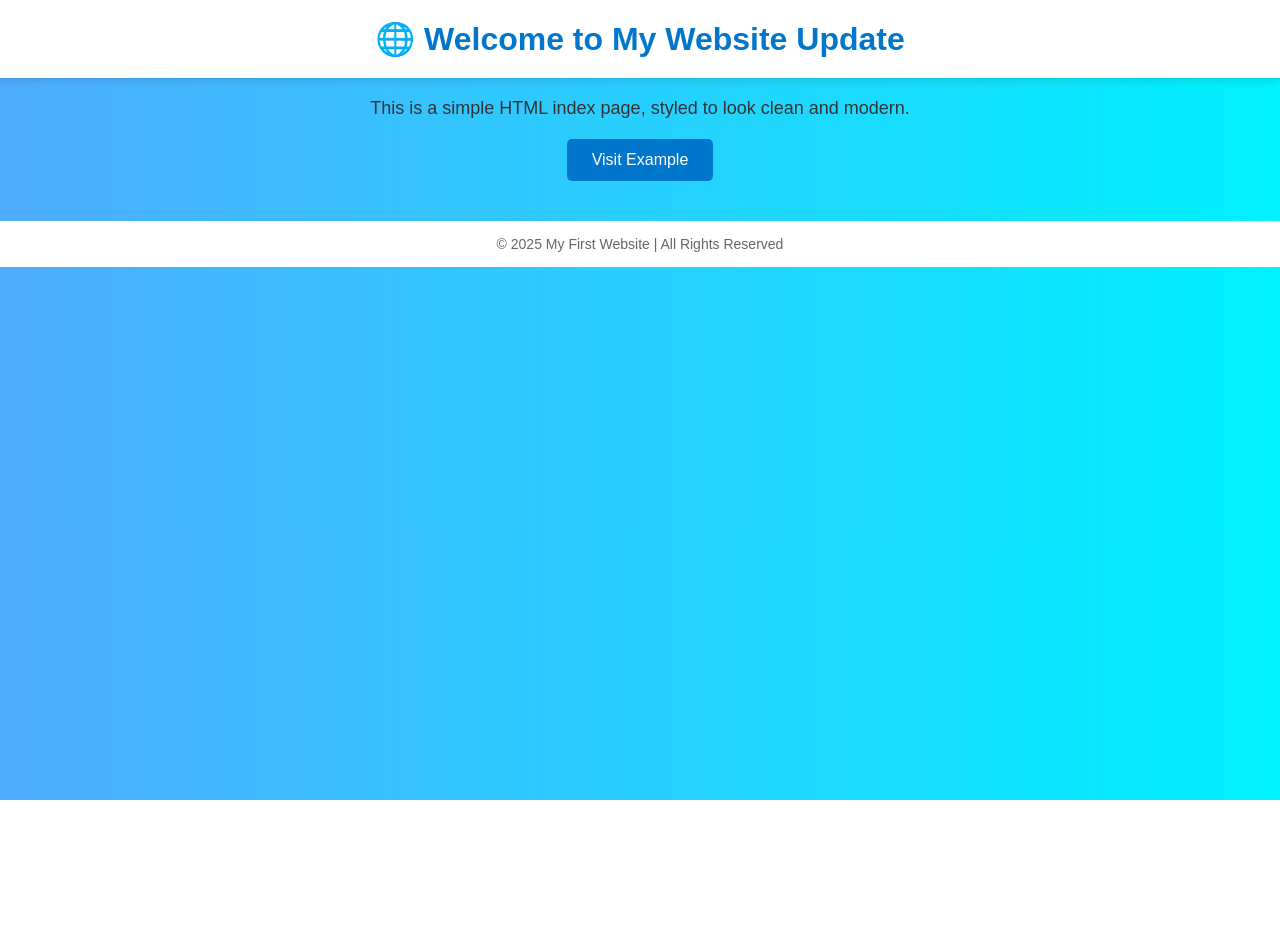
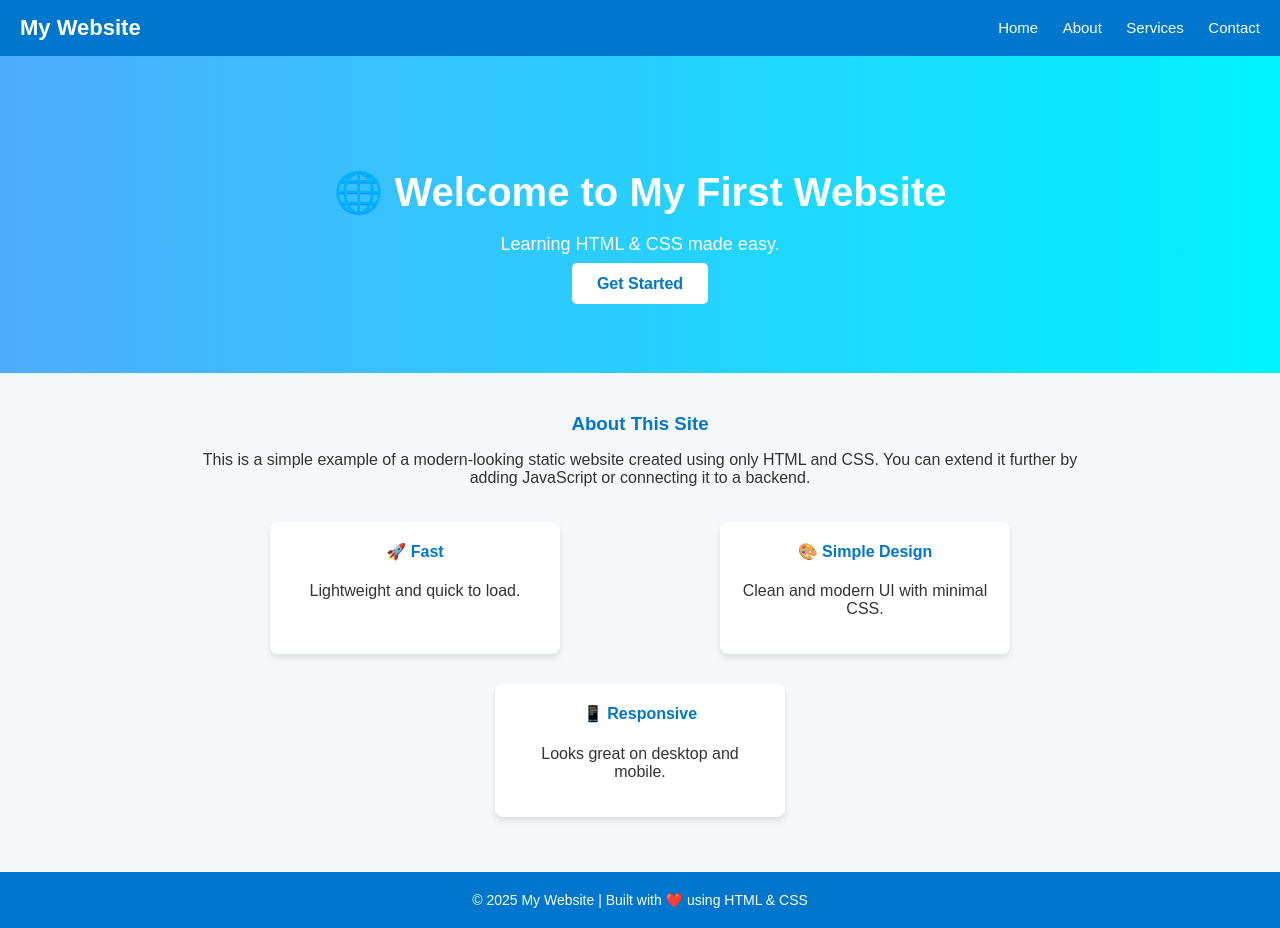
Before and after one commit to Sumitpal16/Learn_Git, a plain HTML site: page index.html in a window 1280 px wide. Before the commit the page ends 800 px from the top, so only its background shows below. Drawn offline with Linux system fonts and the light colour scheme.

Commit message:
New update on index file

```diff
--- a/index.html
+++ b/index.html
@@ -3,61 +3,139 @@
 <head>
   <meta charset="UTF-8">
   <meta name="viewport" content="width=device-width, initial-scale=1.0">
-    <title>My First Website Update</title>
+  <title>My First Website</title>
   <style>
     body {
       font-family: Arial, sans-serif;
       margin: 0;
       padding: 0;
+      background: #f5f8fa;
+      color: #333;
+    }
+    header {
+      background: #0077cc;
+      color: #fff;
+      padding: 15px 20px;
+      display: flex;
+      justify-content: space-between;
+      align-items: center;
+    }
+    header h1 {
+      margin: 0;
+      font-size: 22px;
+    }
+    nav a {
+      color: #fff;
+      text-decoration: none;
+      margin-left: 20px;
+      font-size: 15px;
+      transition: 0.3s;
+    }
+    nav a:hover {
+      color: #ffeb3b;
+    }
+    .hero {
       background: linear-gradient(to right, #4facfe, #00f2fe);
-            color: #333;
+      color: white;
+      text-align: center;
+      padding: 80px 20px;
+    }
+    .hero h2 {
+      font-size: 40px;
+      margin-bottom: 10px;
+    }
+    .hero p {
+      font-size: 18px;
+      margin-bottom: 20px;
+    }
+    .hero a {
+      background: #fff;
+      color: #0077cc;
+      padding: 12px 25px;
+      border-radius: 5px;
+      text-decoration: none;
+      font-weight: bold;
+    }
+    .hero a:hover {
+      background: #f0f0f0;
+    }
+    .content {
+      max-width: 900px;
+      margin: 40px auto;
+      padding: 0 20px;
       text-align: center;
     }
-        header {
+    .content h3 {
+      color: #0077cc;
+      margin-bottom: 10px;
+    }
+    .cards {
+      display: flex;
+      justify-content: space-around;
+      flex-wrap: wrap;
+      margin-top: 20px;
+    }
+    .card {
       background: #fff;
+      box-shadow: 0px 4px 6px rgba(0,0,0,0.1);
+      border-radius: 8px;
+      width: 250px;
       padding: 20px;
-            box-shadow: 0px 4px 6px rgba(0,0,0,0.1);
+      margin: 15px;
     }
-        h1 {
-            margin: 0;
+    .card h4 {
+      margin-top: 0;
       color: #0077cc;
-        }
-        p {
-            font-size: 18px;
-            margin: 20px 0;
-        }
-        a {
-            display: inline-block;
-            padding: 12px 25px;
-            background: #0077cc;
-            color: #fff;
-            text-decoration: none;
-            font-size: 16px;
-            border-radius: 5px;
-            transition: 0.3s;
-        }
-        a:hover {
-            background: #005fa3;
     }
     footer {
       margin-top: 40px;
-            padding: 15px;
-            background: #fff;
+      padding: 20px;
+      background: #0077cc;
+      color: #fff;
+      text-align: center;
       font-size: 14px;
-            color: #666;
     }
   </style>
 </head>
 <body>
   <header>
-        <h1>🌐 Welcome to My Website Update</h1>
+    <h1>My Website</h1>
+    <nav>
+      <a href="#">Home</a>
+      <a href="#">About</a>
+      <a href="#">Services</a>
+      <a href="#">Contact</a>
+    </nav>
   </header>
-    <main>
-        <p>This is a simple HTML index page, styled to look clean and modern.</p>
-        <a href="https://example.com" target="_blank">Visit Example</a>
-    </main>
+
+  <section class="hero">
+    <h2>🌐 Welcome to My First Website</h2>
+    <p>Learning HTML & CSS made easy.</p>
+    <a href="https://example.com" target="_blank">Get Started</a>
+  </section>
+
+  <section class="content">
+    <h3>About This Site</h3>
+    <p>This is a simple example of a modern-looking static website created using only HTML and CSS. You can extend it further by adding JavaScript or connecting it to a backend.</p>
+
+    <div class="cards">
+      <div class="card">
+        <h4>🚀 Fast</h4>
+        <p>Lightweight and quick to load.</p>
+      </div>
+      <div class="card">
+        <h4>🎨 Simple Design</h4>
+        <p>Clean and modern UI with minimal CSS.</p>
+      </div>
+      <div class="card">
+        <h4>📱 Responsive</h4>
+        <p>Looks great on desktop and mobile.</p>
+      </div>
+    </div>
+  </section>
+
   <footer>
-        &copy; 2025 My First Website | All Rights Reserved
+    &copy; 2025 My Website | Built with ❤️ using HTML & CSS
   </footer>
 </body>
 </html>
```
Lines whose indentation alone changed are shown as unchanged.
